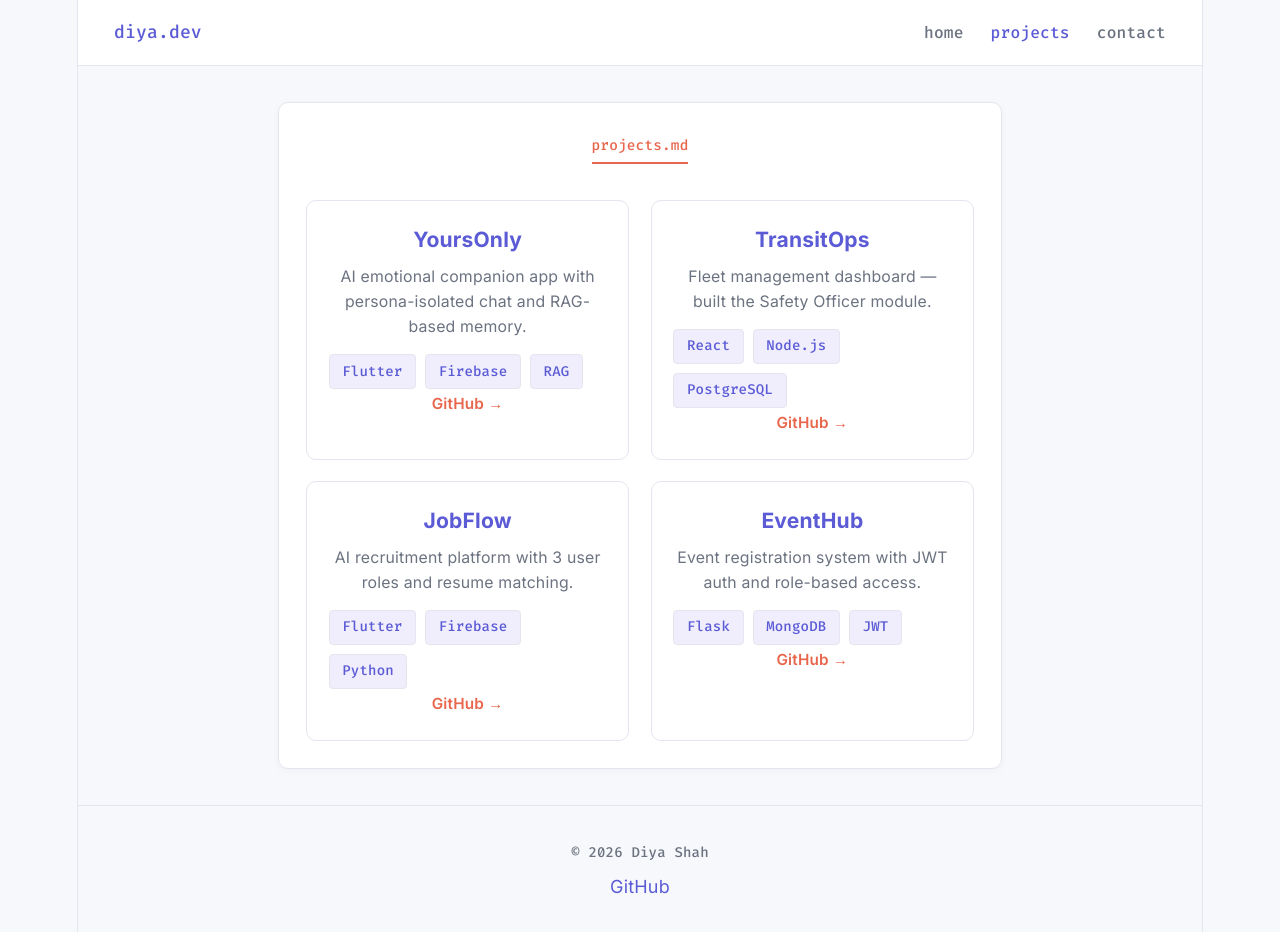
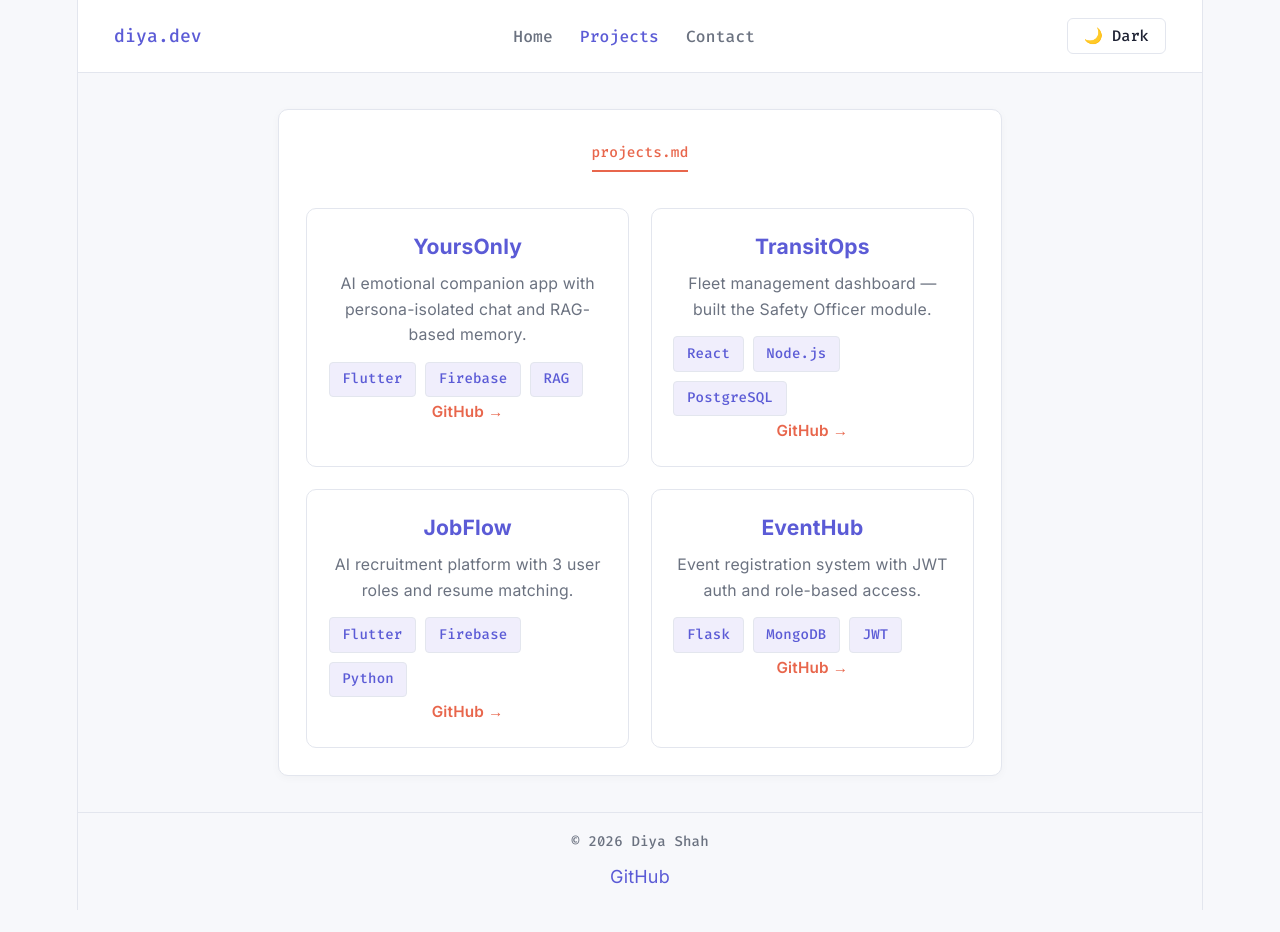
Before and after one commit to diya2405/Portfolio-D25IT118, a React (Vite) app: page /projects in a window 1280 px wide. Shown: the top 932 px of the page. After the commit the page ends 910 px from the top, so only its background shows below. Built offline with nearby package versions, Linux system fonts and the light colour scheme.

Commit message:
Merge remote changes

```diff
--- a/src/App.css
+++ b/src/App.css
@@ -237,7 +237,7 @@ textarea:focus {
 
 footer {
     text-align: center;
-    padding: 2rem;
+    padding: 1rem;
     border-top: 1px solid var(--border);
 }
 
@@ -345,3 +345,36 @@ section a:hover {
         font-size: 2.2rem;
     }
 }
+
+.theme-toggle {
+  background: transparent;
+  border: 1px solid var(--border);
+  color: var(--text);
+  padding: 0.4rem 0.9rem;
+  border-radius: 6px;
+  font-family: 'Fira Code', monospace;
+  font-size: 0.85rem;
+  cursor: pointer;
+  transition: 0.2s;
+}
+
+.theme-toggle:hover {
+  border-color: var(--accent);
+  color: var(--accent);
+}
+
+/* ===== Dark Theme Override ===== */
+body.dark {
+  --bg: #0d1117;
+  --panel: #161b22;
+  --border: #30363d;
+  --text: #c9d1d9;
+  --muted: #8b949e;
+  --accent: #58a6ff;
+  --accent2: #f0883e;
+}
+
+body.dark .tag-list li,
+body.dark .tag-list.inline span {
+  background: #1c2333;
+}
--- a/src/components/Contact.jsx
+++ b/src/components/Contact.jsx
@@ -30,7 +30,7 @@ function Contact() {
       />
       <p>Characters: {message.length}</p>
         <br /><br />
-        <button onClick={() => {
+        <button class="btn" onClick={() => {
             alert(`Thank you, ${name}! Your message has been sent.`);
             setName("");
             setEmail("");
--- a/src/components/navbar.jsx
+++ b/src/components/navbar.jsx
@@ -1,14 +1,24 @@
+import { useState, useEffect } from 'react';
 import { NavLink } from 'react-router-dom';
 
 function Navbar() {
+  const [darkMode, setDarkMode] = useState(false); // toggles theme
+
+  useEffect(() => {
+    document.body.classList.toggle('dark', darkMode);
+  }, [darkMode]);
+
   return (
     <nav className="navbar">
       <span className="mono brand">diya.dev</span>
       <ul>
-        <li><NavLink to="/" end>home</NavLink></li>
-        <li><NavLink to="/projects">projects</NavLink></li>
-        <li><NavLink to="/contact">contact</NavLink></li>
+        <li><NavLink to="/" end>Home</NavLink></li>
+        <li><NavLink to="/projects">Projects</NavLink></li>
+        <li><NavLink to="/contact">Contact</NavLink></li>
       </ul>
+      <button className="theme-toggle" onClick={() => setDarkMode(!darkMode)}>
+        {darkMode ? "☀️ Light" : "🌙 Dark"}
+      </button>
     </nav>
   );
 }
```
